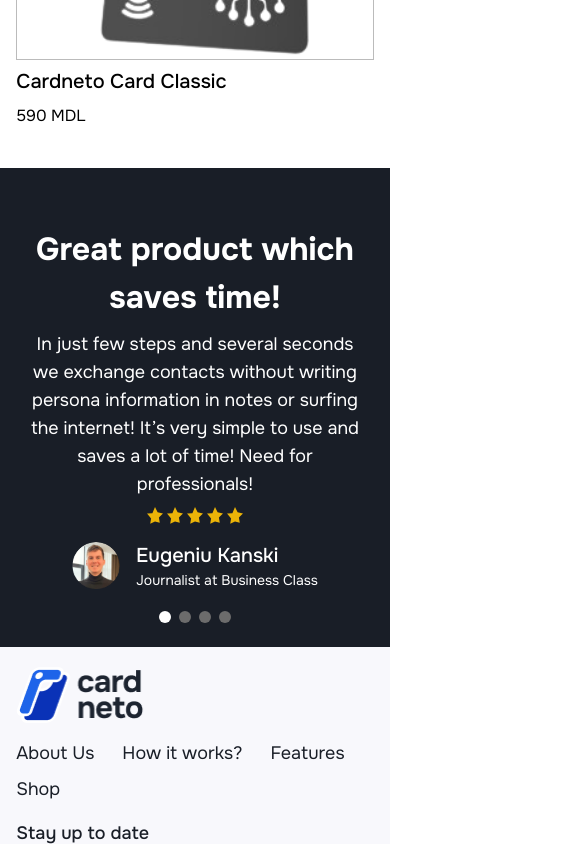
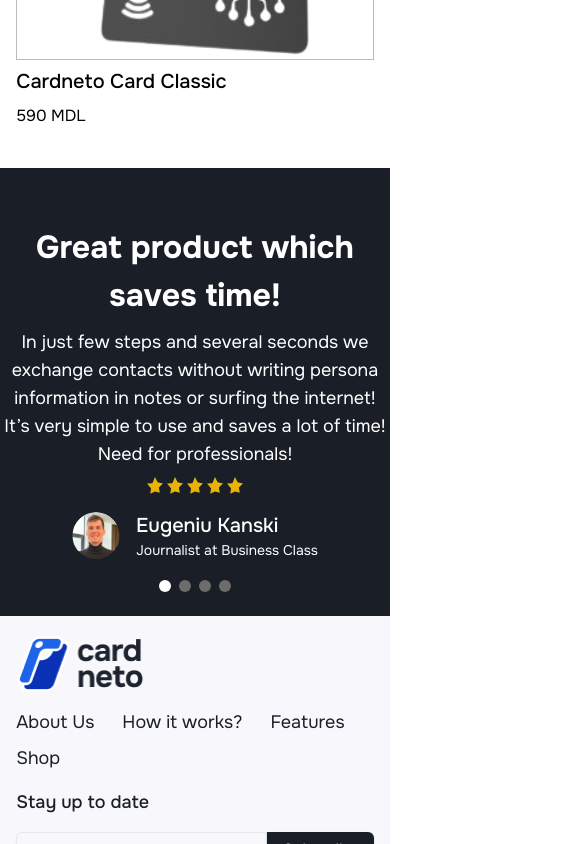
Before and after one commit to Panter530xd/card-neto, a Next.js app: page / in a window 390 px wide. Shown: the part 11156-12000 px from the top of the page, 585 px wide, since content can reach past the window. Built offline with nearby package versions, Linux system fonts and the light colour scheme.

Commit message:
fixed on mobile testimonial slider

```diff
--- a/src/app/globals.css
+++ b/src/app/globals.css
@@ -3,19 +3,20 @@
 @tailwind utilities;
 
 .embla {
+  width: 100%;
   --slide-spacing: 1rem;
   --slide-size: 100%;
-  --slide-height: 19rem;
-  padding: 1.6rem;
 }
+
 .embla__viewport {
   overflow: hidden;
 }
+
 .embla__container {
-  backface-visibility: hidden;
   display: flex;
   touch-action: pan-y;
 }
+
 .embla__slide {
   flex: 0 0 var(--slide-size);
   min-width: 0;
--- a/src/components/common/Testimonial.tsx
+++ b/src/components/common/Testimonial.tsx
@@ -48,8 +48,9 @@ const TestimonialSlider: React.FC<TestimonialSliderProps> = ({
   };
 
   return (
-    <div className="relative flex items-center justify-center bg-black lg:py-14 py-8">
-      <div className="embla" ref={emblaRef}>
+    <section className="relative flex items-center justify-center bg-black py-14">
+      <div className="embla">
+        <div className="embla__viewport" ref={emblaRef}>
           <div className="embla__container">
             {testimonials.map((testimonial, index) => (
               <div className="embla__slide" key={testimonial.id}>
@@ -117,6 +118,7 @@ const TestimonialSlider: React.FC<TestimonialSliderProps> = ({
           ))}
         </div>
       </div>
+    </section>
   );
 };
 
```
Lines whose indentation alone changed are shown as unchanged.
